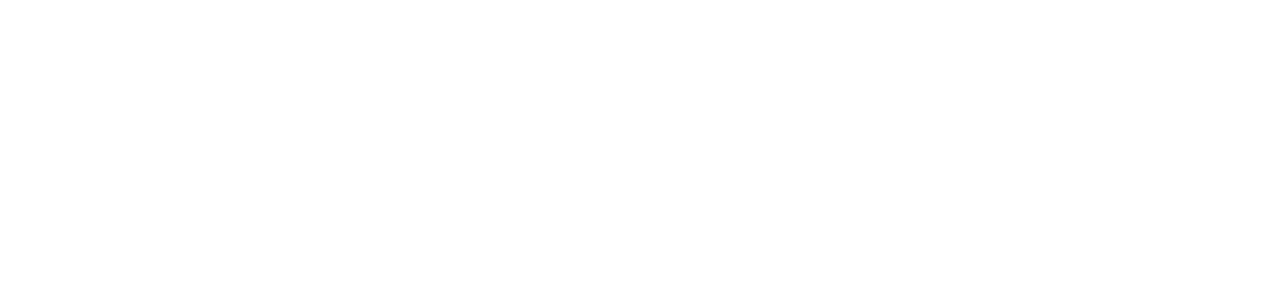
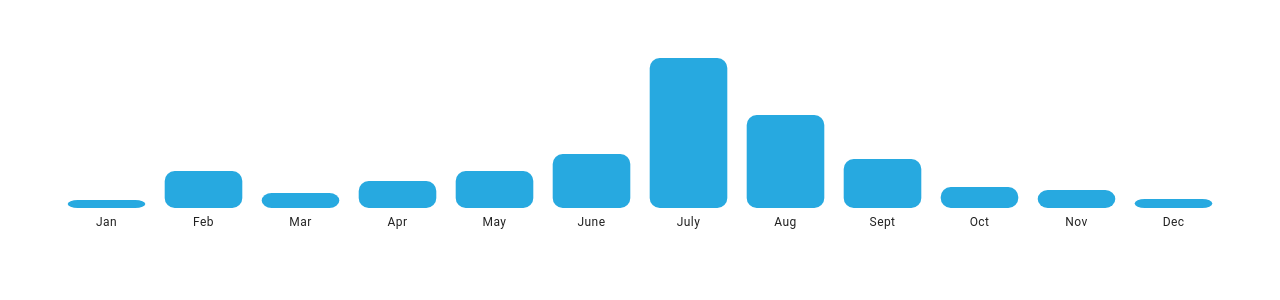
Before and after one commit to Zahoor-Baltee/NewCassi, a React (Vite) app: page /chart in a window 1280 px wide. Before the commit this address had no page. Shown: the top 300 px of the page. Built offline with nearby package versions, Linux system fonts and the light colour scheme.

Commit message:
Create Chart on Dashboard

```diff
--- a/package.json
+++ b/package.json
@@ -15,6 +15,7 @@
     "@fontsource/roboto": "^5.0.8",
     "@mui/icons-material": "^5.15.1",
     "@mui/material": "^5.15.1",
+    "@mui/x-charts": "^7.7.0",
     "react": "^18.2.0",
     "react-dom": "^18.2.0",
     "react-hook-form": "^7.49.2",
--- /dev/null
+++ b/src/Pages/Chart.jsx
@@ -0,0 +1,105 @@
+import * as React from 'react';
+import { BarChart } from '@mui/x-charts/BarChart';
+import { axisClasses } from '@mui/x-charts/ChartsAxis';
+import { Box, styled } from '@mui/material';
+import { BorderTop } from '@mui/icons-material';
+// import { BorderTop } from '@mui/icons-material';
+
+
+const Root = styled(Box)({
+    "& .MuiBarElement-root": {
+        fill: '#27A9E0',
+        rx: 10
+    },
+    "& .MuiChartsAxis-line": {
+        display: "none"
+    },
+    "& .MuiChartsAxis-tick": {
+        display: "none"
+    },
+    '& .MuiChartsAxis-directionY .MuiChartsAxis-tickLabel': {
+        display: 'none',
+    },
+    "& .css-172kpif-MuiResponsiveChart-container": {
+        position: 'relative',
+        bottom: "20px",
+
+    }
+});
+
+const dataset = [
+    {
+        expenses: 21,
+        month: 'Jan',
+    },
+    {
+        expenses: 100,
+        month: 'Feb',
+    },
+    {
+        expenses: 41,
+        month: 'Mar',
+    },
+    {
+        expenses: 73,
+        month: 'Apr',
+    },
+    {
+        expenses: 99,
+        month: 'May',
+    },
+    {
+        expenses: 144,
+        month: 'June',
+    },
+    {
+        expenses: 400,
+        month: 'July',
+    },
+    {
+        expenses: 249,
+        month: 'Aug',
+    },
+    {
+        expenses: 131,
+        month: 'Sept',
+    },
+    {
+        expenses: 55,
+        month: 'Oct',
+    },
+    {
+        expenses: 48,
+        month: 'Nov',
+    },
+    {
+        expenses: 25,
+        month: 'Dec',
+    },
+];
+
+
+const chartSetting = {
+    series: [{ dataKey: 'expenses', }],
+    height: 250,
+    sx: {
+        [`& .${axisClasses.directionY} .${axisClasses.label}`]: {
+            transform: 'translateX(-10px)',
+        },
+    },
+};
+export default function TickPlacementBars() {
+    return (
+        <Root>
+            <Box style={{ width: '100%' }}>
+                <BarChart
+                    dataset={dataset}
+                    xAxis={[
+                        { scaleType: 'band', dataKey: 'month', },
+                    ]}
+                    {...chartSetting}
+                />
+            </Box>
+        </Root>
+    );
+}
--- a/src/Pages/NewDashboard.jsx
+++ b/src/Pages/NewDashboard.jsx
@@ -7,6 +7,7 @@
 import activityGraph from '../Assets/activityGraph.png';
 import PeopleAltIcon from '@mui/icons-material/PeopleAlt';
 import BarChartRoundedIcon from '@mui/icons-material/BarChartRounded';
+import TickPlacementBars from './Chart';
 
 const Root = styled(Box)({
     margin: 0,
@@ -63,24 +64,15 @@
         "& .secondSection": {
             width: "475px",
             height: "345px",
-            top: "117px",
-            left: "31px",
-            gap: "0px",
-            borderRadius: "20px 0px 0px 0px",
-            opacity: "0px"
+            borderRadius: "20px",
+            backgroundColor: " #FFFFFF",
+            BorderTop: "1px dashed red"
 
         },
         "& .expenseReportPerDay": {
             display: "flex",
             justifyContent: "space-between",
-            width: "475px",
-            height: "345px",
-            top: "117px",
-            left: "31px",
-            gap: "0px",
-            borderRadius: "20px",
-            opacity: "0px",
-            backgroundColor: " #FFFFFF"
+            padding: "20px 20px 0px 20px",
         }
 
     }
@@ -229,10 +221,14 @@
                                     color: "#1B2559"
                                 }}>$682.5</Typography>
                             </Box>
+
                         </Box>
                         <Box sx={{ height: "33px", width: "33px", borderRadius: "7px", backgroundColor: "#F4F7FE", display: "flex", justifyContent: "center", alignItems: "center" }}>
                             <BarChartRoundedIcon sx={{ color: "#0171BB" }} />
                         </Box>
+                    </Box>
+                    <Box>
+                        <TickPlacementBars />
                     </Box>
                 </Box>
 
--- a/src/Shell/Router.jsx
+++ b/src/Shell/Router.jsx
@@ -7,6 +7,7 @@
 import Homepage from "../Pages/Homepage";
 import EnterExpenseReport from "../Pages/EnterExpenseReport";
 import NewDashboard from "../Pages/NewDashboard";
+import TickPlacementBars from "../Pages/Chart";
 const WithLayout = ({ component }) => {
   return <DefaultLayout>{component}</DefaultLayout>;
 };
@@ -29,6 +30,7 @@
 
         <Route path="/productlist" element={<WithLayout component="" />} />
         <Route path="/newdashboard" element={<NewDashboard />} />
+        <Route path="/chart" element={<TickPlacementBars />} />
       </Routes>
     </BrowserRouter>
   );
```
Also changed, not shown: 1 other file (tests, documents, lock files or other folders).
